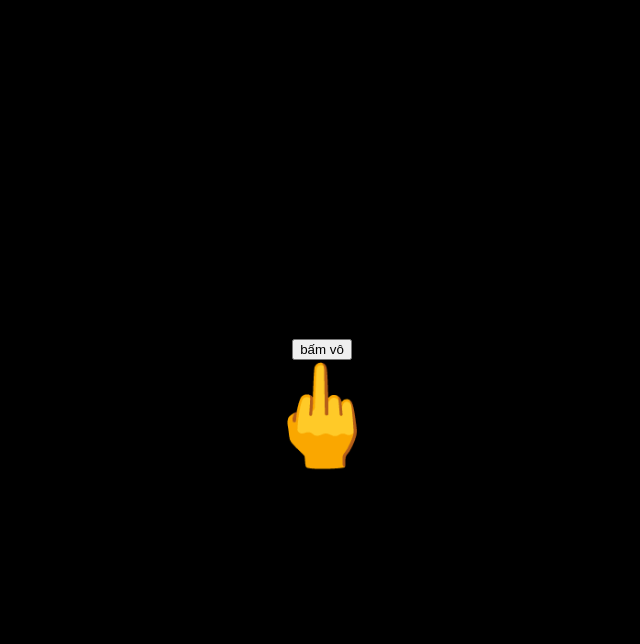
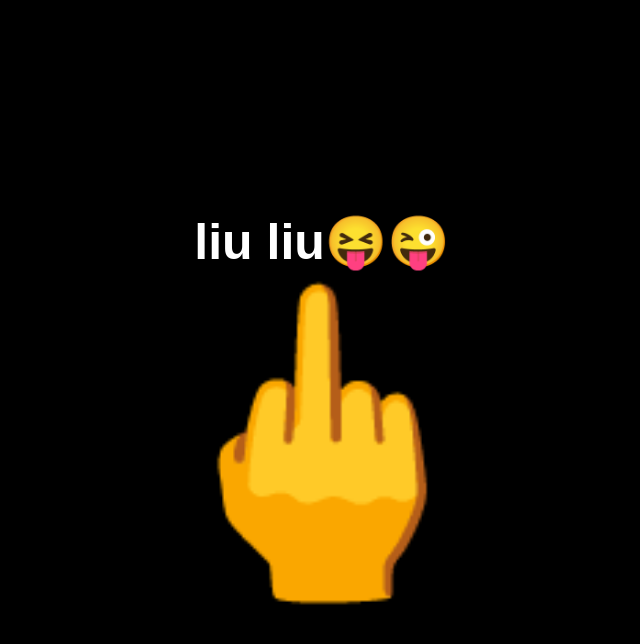
Before and after one commit to QUANG-PTIT-HN-065/troll, a plain HTML site: page in.html in a window 1280 px wide. Both pictures are taken after a click on the button "bấm vô". Shown: the whole page, without its empty margins (318-958 px from the left). Drawn offline with Linux system fonts and the light colour scheme.

Commit message:
Update in.html

```diff
--- a/in.html
+++ b/in.html
@@ -26,7 +26,7 @@
             animation: fadeIn 1s ease-in-out;
         }
         .icon {
-            font-size: 100px;
+            font-size: 300px;
             animation: bounce 1s ease-in-out infinite;
         }
         @keyframes fadeIn {
@@ -40,12 +40,14 @@
     </style>
 </head>
 <body>
-    <button onclick="showMessage()">bấm vô</button>
+    <button onclick="showMessage()" id="btn">bấm vô</button>
     <div id="content" class="hidden">
+        <div class="message">liu liu😝😜</div>
         <div class="icon">🖕</div>
     </div>
     <script>
         function showMessage() {
+            document.getElementById("btn").style.display = "none";
             document.getElementById("content").classList.remove("hidden");
         }
     </script>
```
